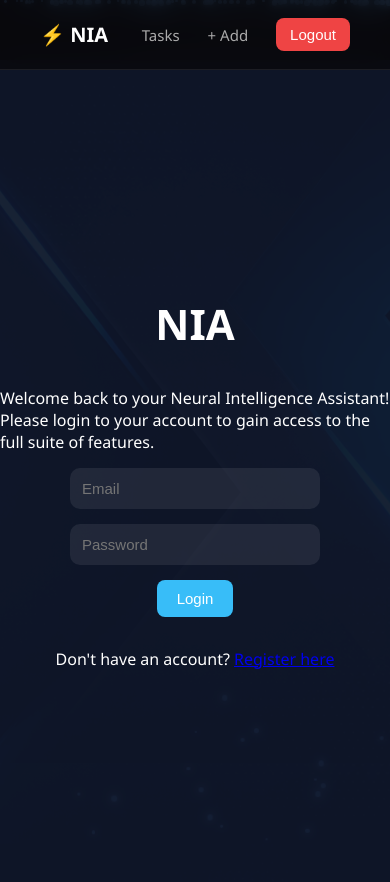
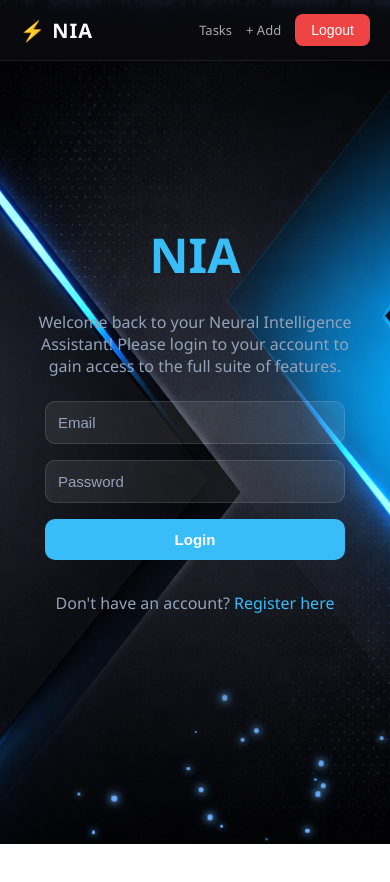
Before and after one commit to vingvolten-ux/task-manager, a React (Vite) app in the folder Frontend/: page / in a window 390 px wide. Shown: the top 882 px of the page. After the commit the page ends 844 px from the top, so only its background shows below. Built offline with nearby package versions, Linux system fonts and the light colour scheme; no server answers; sample sign-in values are in the browser's storage.

Commit message:
Refactor App.css for improved styling and responsiveness
Updated styles for body, navbar, and buttons. Improved responsiveness and added new animations.

```diff
--- a/Frontend/src/App.css
+++ b/Frontend/src/App.css
@@ -1,46 +1,123 @@
-/*GLOBAL*/
+/* =========================
+   RESET & BASE
+========================= */
+
+* {
+  box-sizing: border-box;
+  margin: 0;
+  padding: 0;
+}
 
 body {
-  margin: 0;
-  font-family: Arial, sans-serif;
-  background: linear-gradient(135deg, #0f172a, #111827, #1e293b);
+  font-family: "Segoe UI", sans-serif;
+  background-image: url('assets/task-manager-background.png');
+  background-size: cover;
+  background-position: center;
+  background-attachment: fixed;
+  background-repeat: no-repeat;
+  min-height: 100vh;
   color: white;
-  padding-top: 60px;
 }
 
+/* =========================
+   ANIMATIONS
+========================= */
+
+@keyframes spin {
+  to { transform: rotate(360deg); }
+}
+
+@keyframes fadeIn {
+  from { opacity: 0; transform: translateY(10px); }
+  to { opacity: 1; transform: translateY(0); }
+}
+
+/* =========================
+   NAVBAR
+========================= */
+
+.navbar {
+  position: fixed;
+  top: 0;
+  left: 0;
+  right: 0;
+  width: 100%;
+  z-index: 1000;
+  display: flex;
+  justify-content: space-between;
+  align-items: center;
+  padding: 16px 40px;
+  background: rgba(10, 10, 15, 0.9);
+  backdrop-filter: blur(12px);
+  border-bottom: 1px solid rgba(255, 255, 255, 0.08);
+}
+
+.nav-logo {
+  font-size: 20px;
+  font-weight: 700;
+  color: white;
+  letter-spacing: 1px;
+}
+
+.nav-links {
+  display: flex;
+  gap: 24px;
+  align-items: center;
+}
+
+.nav-links a {
+  color: #aaa;
+  text-decoration: none;
+  font-size: 15px;
+  transition: color 0.2s;
+}
+
+.nav-links a:hover {
+  color: white;
+}
+
+.nav-links a.active {
+  color: #38bdf8;
+  font-weight: 600;
+}
+
+.logout-btn {
+  background: #ef4444 !important;
+  border: none;
+  padding: 8px 16px !important;
+  border-radius: 8px;
+  color: white;
+  cursor: pointer;
+  font-size: 14px;
+  transition: background 0.2s !important;
+}
+
+.logout-btn:hover {
+  background: #dc2626 !important;
+  transform: none !important;
+}
+
+/* =========================
+   APP CONTAINER
+========================= */
+
 .app {
-  max-width: 900px;
-  margin: auto;
-  padding: 30px;
+  max-width: 860px;
+  margin: 0 auto;
+  padding: 100px 24px 40px;
   animation: fadeIn 0.4s ease;
 }
 
 h1 {
   text-align: center;
-  font-size: 42px;
+  font-size: 36px;
   margin-bottom: 30px;
+  font-weight: 700;
 }
 
-/*ANIMATIONS*/
-
-@keyframes spin {
-  to {
-    transform: rotate(360deg);
-  }
-}
-
-@keyframes fadeIn {
-  from {
-    opacity: 0;
-    transform: translateY(10px);
-  }
-  to {
-    opacity: 1;
-    transform: translateY(0);
-  }
-}
-
-/*BUTTONS / INPUT*/
+/* =========================
+   BUTTONS & INPUTS
+========================= */
 
 input,
 select,
@@ -53,7 +130,17 @@ button {
 
 input,
 select {
-  background: rgba(255, 255, 255, 0.08);
+  background: rgba(255, 255, 255, 0.1);
+  color: white;
+  width: 100%;
+}
+
+input::placeholder {
+  color: #94a3b8;
+}
+
+select option {
+  background: #1e293b;
   color: white;
 }
 
@@ -61,7 +148,8 @@ button {
   background: #2563eb;
   color: white;
   cursor: pointer;
-  transition: 0.25s;
+  transition: 0.2s;
+  border: none;
 }
 
 button:hover {
@@ -69,133 +157,148 @@ button:hover {
   background: #1d4ed8;
 }
 
-/*TASK UI */
+button:active {
+  transform: scale(0.97);
+}
 
-.task-input,
-.filters {
-  display: grid;
-  grid-template-columns: repeat(auto-fit, minmax(140px, 1fr));
+input:focus,
+select:focus {
+  outline: none;
+  box-shadow: 0 0 0 2px #38bdf8;
+}
+
+/* =========================
+   TASK INPUT FORM
+========================= */
+
+.task-input {
+  display: flex;
+  flex-direction: column;
   gap: 12px;
-  margin-bottom: 20px;
+  background: rgba(255, 255, 255, 0.05);
+  backdrop-filter: blur(10px);
+  padding: 24px;
+  border-radius: 16px;
+  border: 1px solid rgba(255, 255, 255, 0.08);
 }
+
+/* =========================
+   TASK LIST
+========================= */
 
 .task-list {
   display: flex;
   flex-direction: column;
-  gap: 14px;
+  gap: 12px;
 }
 
 .task-item {
   background: rgba(255, 255, 255, 0.06);
   backdrop-filter: blur(8px);
-  padding: 18px;
+  padding: 16px 20px;
   border-radius: 14px;
   display: flex;
   justify-content: space-between;
   align-items: center;
   transition: 0.2s;
+  animation: fadeIn 0.3s ease;
+  border: 1px solid rgba(255, 255, 255, 0.06);
 }
 
 .task-item:hover {
-  transform: scale(1.01);
+  transform: translateY(-2px);
+  background: rgba(255, 255, 255, 0.09);
+  box-shadow: 0 8px 24px rgba(0, 0, 0, 0.3);
+}
+
+.task-left {
+  display: flex;
+  align-items: center;
+  gap: 14px;
+  flex: 1;
 }
 
 .overdue {
   border-left: 4px solid #ef4444;
 }
 
-/*NAVBAR*/
-
-.navbar {
-  position: fixed;
-  top: 0;
-  left: 0;
-  right: 0;
-  width: 100%;
-  z-index: 1000;
-  display: flex;
-  justify-content: space-between;
-  align-items: center;
-  padding: 18px 40px;
-  background: rgba(10, 10, 15, 0.85);
-  backdrop-filter: blur(12px);
-  border-bottom: 1px solid rgba(255,255,255,0.08);
+input[type="checkbox"] {
+  width: 18px;
+  height: 18px;
+  cursor: pointer;
+  accent-color: #38bdf8;
+  flex-shrink: 0;
 }
 
-.nav-logo {
-  font-size: 20px;
-  font-weight: 600;
-  color: white;
-}
-
-.nav-links {
-  display: flex;
-  gap: 28px;
-  align-items: center;
-}
-
-.nav-links a {
-  color: #aaa;
-  text-decoration: none;
-  font-size: 15px;
-  transition: 0.25s;
-}
-
-.nav-links a:hover {
-  color: white;
-}
-
-.nav-links a.active {
-  color: #38bdf8;
-}
-
-.logout-btn {
-  background: #ef4444;
-  border: none;
-  padding: 8px 14px;
-  border-radius: 8px;
-  color: white;
-  cursor: pointer;
-}
-
-/*LOGIN / LOADING*/
+/* =========================
+   LOGIN / REGISTER
+========================= */
 
 .login-container {
-  height: 100vh;
+  min-height: 100vh;
   display: flex;
   flex-direction: column;
   justify-content: center;
   align-items: center;
-  gap: 15px;
-
-  background: rgba(15, 23, 42, 0.95);
+  gap: 16px;
+  padding: 24px;
   animation: fadeIn 0.4s ease;
 }
 
+.login-container h1 {
+  font-size: 48px;
+  margin-bottom: 8px;
+  color: #38bdf8;
+}
+
+.login-container p {
+  color: #94a3b8;
+  text-align: center;
+  max-width: 360px;
+  margin-bottom: 8px;
+}
+
 .login-container input {
-  width: 250px;
+  width: 300px;
+  background: rgba(255, 255, 255, 0.08);
+  border: 1px solid rgba(255, 255, 255, 0.12);
 }
 
 .login-container button {
+  width: 300px;
   background: #38bdf8;
-  padding: 10px 20px;
-  border-radius: 8px;
+  font-weight: 600;
+  padding: 12px;
 }
 
+.login-container button:hover {
+  background: #0ea5e9;
+}
+
+.login-container a {
+  color: #38bdf8;
+  text-decoration: none;
+}
+
+.login-container a:hover {
+  text-decoration: underline;
+}
+
+/* =========================
+   LOADING
+========================= */
+
 .loading-screen {
-  height: 100vh;
+  min-height: 100vh;
   display: flex;
   flex-direction: column;
   justify-content: center;
   align-items: center;
   gap: 20px;
-
-  background: #0f172a;
   color: white;
   animation: fadeIn 0.4s ease;
 }
 
-/* Spinner */
 .loader {
   width: 50px;
   height: 50px;
@@ -204,3 +307,51 @@ button:hover {
   border-radius: 50%;
   animation: spin 1s linear infinite;
 }
+
+/* =========================
+   RESPONSIVE
+========================= */
+
+@media (max-width: 600px) {
+  .navbar {
+    padding: 14px 20px;
+  }
+
+  .nav-links {
+    gap: 14px;
+  }
+
+  .nav-links a {
+    font-size: 13px;
+  }
+
+  .app {
+    padding: 90px 16px 30px;
+  }
+
+  h1 {
+    font-size: 28px;
+  }
+
+  .task-item {
+    flex-direction: column;
+    align-items: flex-start;
+    gap: 12px;
+  }
+
+  .task-item > div:last-child {
+    width: 100%;
+    display: flex;
+    gap: 8px;
+  }
+
+  .task-item > div:last-child button {
+    flex: 1;
+  }
+
+  .login-container input,
+  .login-container button {
+    width: 100%;
+    max-width: 300px;
+  }
+}
```
